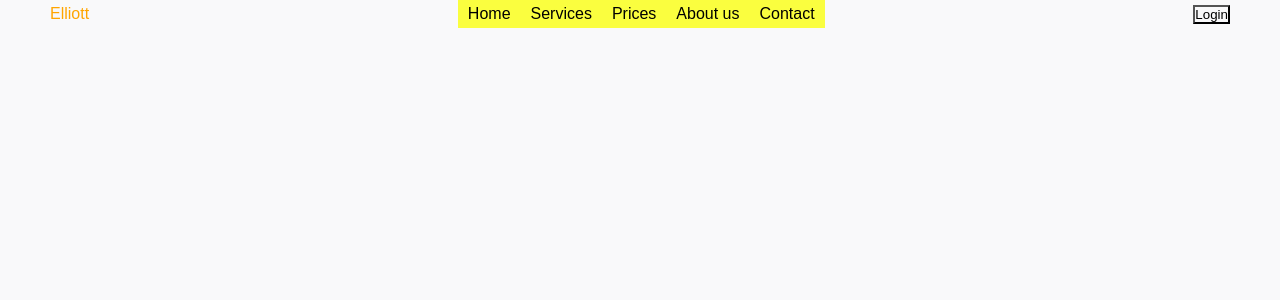
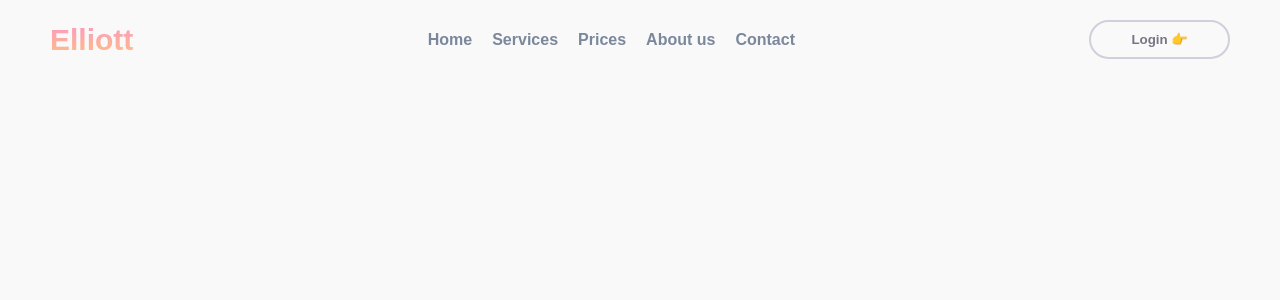
Before and after one commit to arunsingh28/Business-tempalte, a React (Create React App) app: page / in a window 1280 px wide. Shown: the top 300 px of the page. Built offline with nearby package versions, Linux system fonts and the light colour scheme.

Commit message:
PC:version Navbar done

```diff
--- a/src/partials/Navbar/index.tsx
+++ b/src/partials/Navbar/index.tsx
@@ -14,7 +14,7 @@
                 </ul>
             </div>
             <div className="lr">
-                <button>Login</button>
+                <button>Login 👉</button>
             </div>
         </nav>
     )
--- a/src/style/navbar.scss
+++ b/src/style/navbar.scss
@@ -1,9 +1,21 @@
+:root {
+    --btn-border: #ced0da;
+    --menu-color: #7b889b;
+}
+
 .nav {
     display: flex;
     justify-content: space-between;
     align-items: center;
+    padding: 20px 0px;
     .brand_name {
-        color: orange;
+        span {
+            font-size: 30px;
+            background: -webkit-repeating-linear-gradient(#fb99c2, #febe85);
+            -webkit-background-clip: text;
+            -webkit-text-fill-color: transparent;
+            font-weight: bolder;
+        }
     }
     .menu {
         ul {
@@ -11,8 +23,42 @@
             display: flex;
             li {
                 padding: 5px 10px;
-                background-color: #fafe3f;
+                color: var(--menu-color);
+                font-weight: bold;
+                transition: all .1s ease-in-out;
+                cursor: pointer;
+                &:hover {
+                    margin-top: 5px;
+                    border-bottom: 2px solid #fb99c2;
+                    // @include Keyframe()
+                }
             }
         }
     }
+    .lr {
+        button {
+            padding: 10px 40px;
+            border: none;
+            // color: var(--menu-color);
+            color: #787483;
+            font-weight: 600;
+            border: 2px solid var(--btn-border);
+            border-radius: 30px;
+        }
+    }
 }
+
+// animation
+@mixin Keyframe ($name: "default_anim", $duration:333ms, $count:infinit) {
+    @keyframes default_anim {
+        0% {
+            left: 0%;
+        }
+        100% {
+            left: 100%;
+        }
+    }
+    animation-name:$name;
+    animation-duration: $duration;
+    animation-iteration-count: $count;
+}
```
